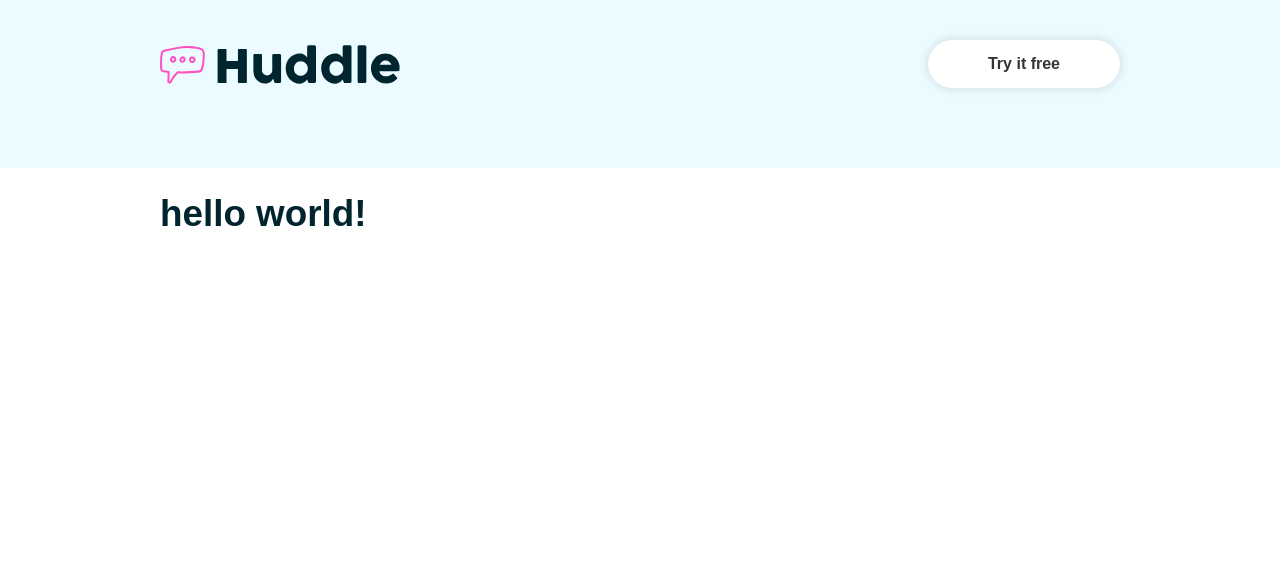
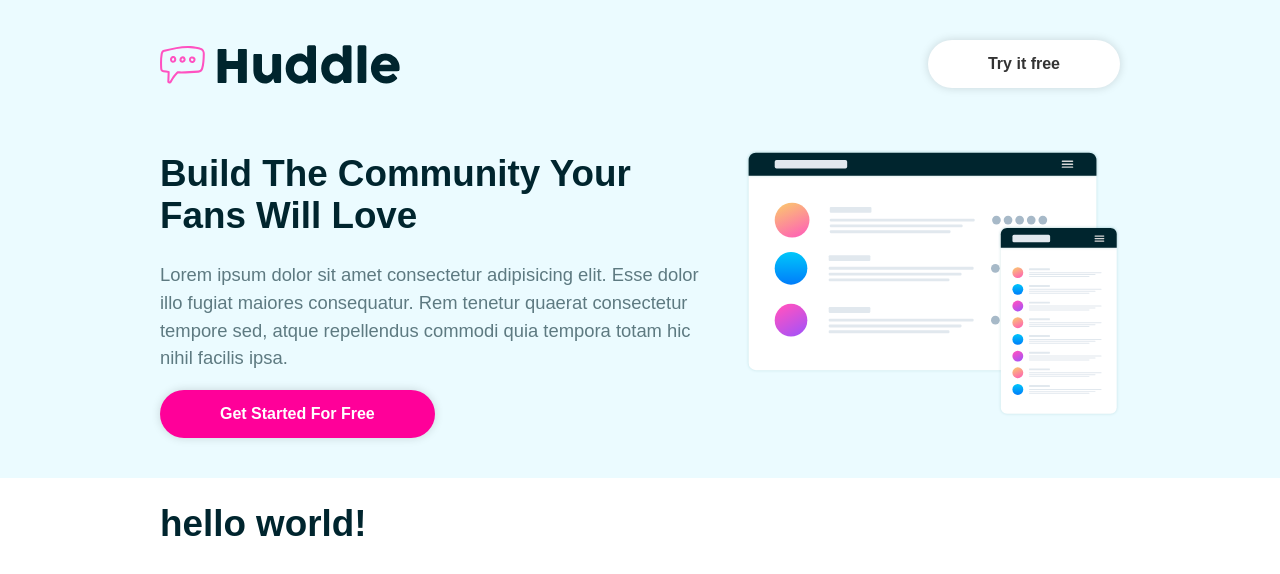
Before and after one commit to barbosadiego/react-training, a React (Create React App) app in the folder styled-components/: page / in a window 1280 px wide. Shown: the top 574 px of the page. Built offline with nearby package versions, Linux system fonts and the light colour scheme.

Commit message:
add flex and image components to header

```diff
--- a/styled-components/src/components/Header.jsx
+++ b/styled-components/src/components/Header.jsx
@@ -1,5 +1,6 @@
-import { StyledHeader, Nav, Logo } from './styles/Header.styled';
+import { StyledHeader, Nav, Logo, Image } from './styles/Header.styled';
 import { Container } from './styles/Container.styled';
+import Flex from './styles/Flex.styled';
 import Button from './styles/Button.styled';
 
 const Header = () => {
@@ -10,6 +11,21 @@ const Header = () => {
           <Logo src="./assets/logo.svg" alt="logo" />
           <Button>Try it free</Button>
         </Nav>
+        <Flex>
+          <div>
+            <h1>Build The Community Your Fans Will Love</h1>
+            <p>
+              Lorem ipsum dolor sit amet consectetur adipisicing elit. Esse
+              dolor illo fugiat maiores consequatur. Rem tenetur quaerat
+              consectetur tempore sed, atque repellendus commodi quia tempora
+              totam hic nihil facilis ipsa.
+            </p>
+            <Button bg="#ff0099" color="#fff">
+              Get Started For Free
+            </Button>
+          </div>
+          <Image src="./assets/illustration-mockups.svg" alt="" />
+        </Flex>
       </Container>
     </StyledHeader>
   );
```
